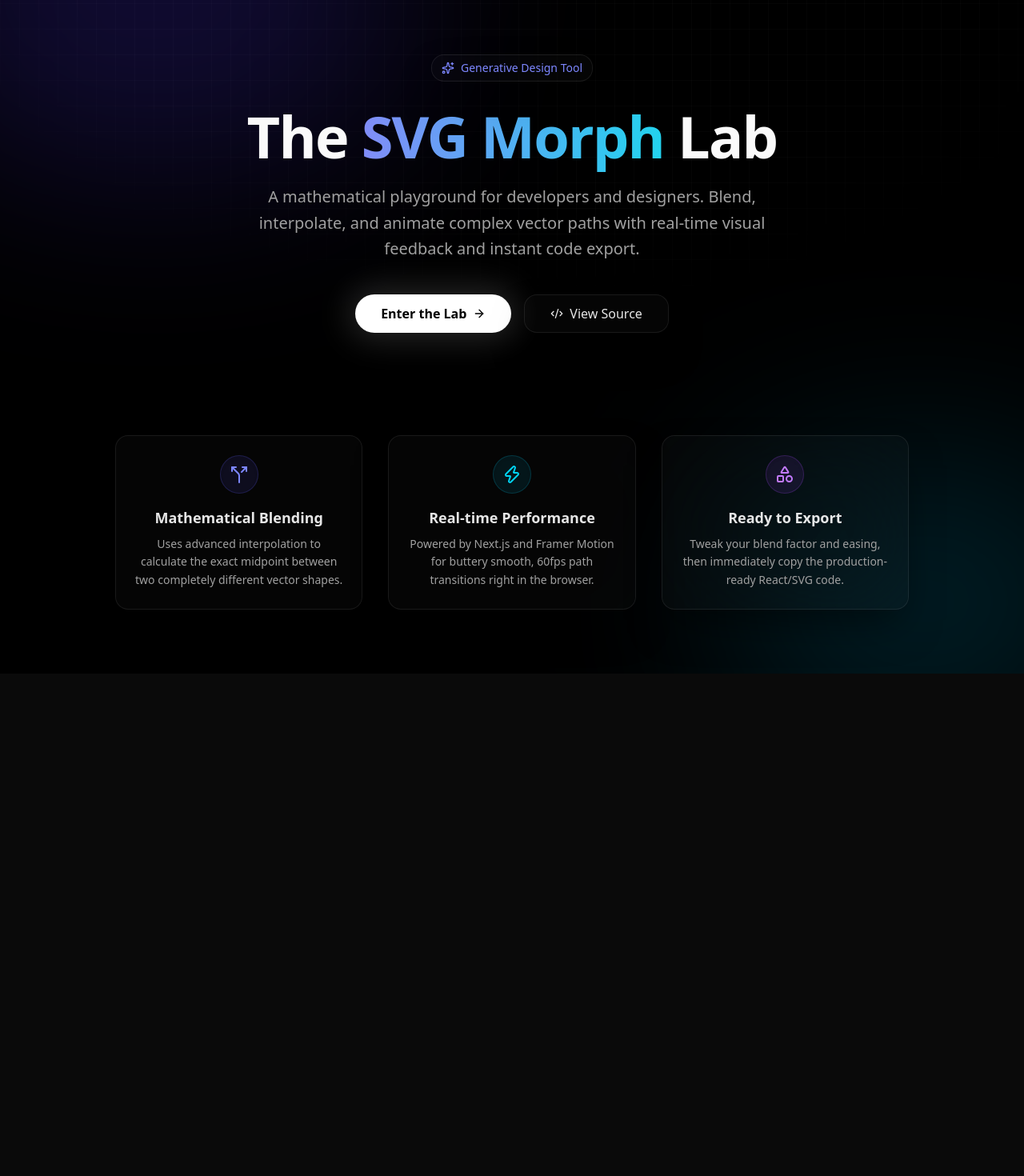
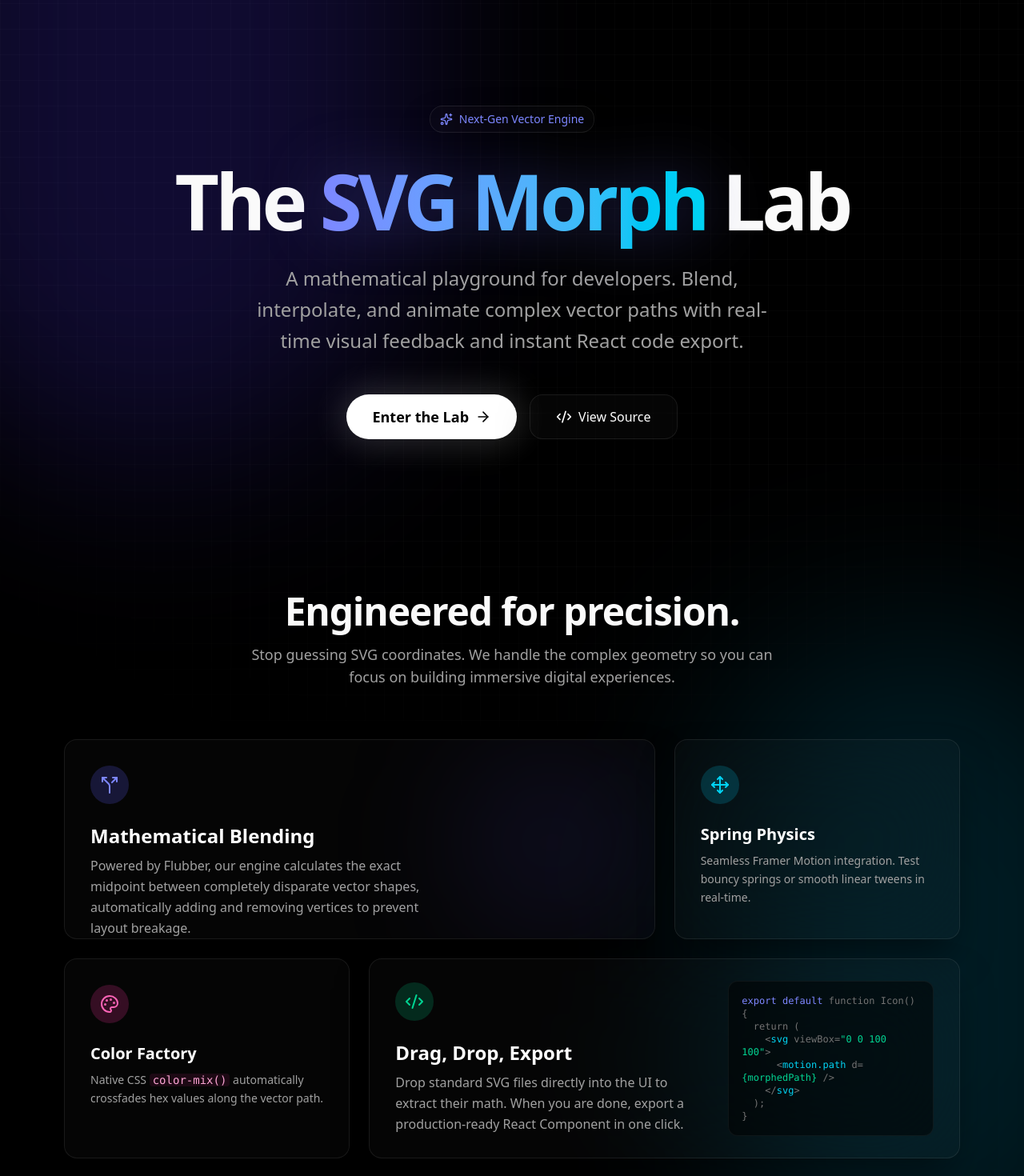
Before and after one commit to bineetNaidu/svg-morph-lab, a Next.js app: page / in a window 1280 px wide. Shown: the part 60-1530 px from the top of the page at 80% size. Before the commit the page ends 902 px from the top, so only its background shows below. Built offline with nearby package versions, Linux system fonts and the light colour scheme.

Commit message:
feat(landing): new landing page, add gh links

```diff
--- a/app/lab/page.tsx
+++ b/app/lab/page.tsx
@@ -25,7 +25,7 @@ export default function LabPage() {
             <span className="text-indigo-400">🧪</span> SVG Morph Lab
           </h1>
           <a
-            href="https://github.com"
+            href="https://github.com/bineetNaidu/svg-morph-lab/"
             target="_blank"
             rel="noreferrer"
             className="text-sm text-neutral-400 hover:text-white transition-colors"
--- a/app/page.tsx
+++ b/app/page.tsx
@@ -1,88 +1,177 @@
+"use client";
+
 import Link from "next/link";
-import { ArrowRight, Sparkles, Code2, Split, Zap, Shapes } from "lucide-react";
+import { motion } from "framer-motion";
+import { ArrowRight, Sparkles, Code2, Split, Zap, Shapes, Move, Palette, Layers } from "lucide-react";
+
+// Animation Variants for smooth scrolling reveals
+const fadeUp:any  = {
+  hidden: { opacity: 0, y: 40 },
+  visible: { opacity: 1, y: 0, transition: { duration: 0.8, ease: [0.16, 1, 0.3, 1] } }
+};
+
+const staggerContainer = {
+  hidden: { opacity: 0 },
+  visible: {
+    opacity: 1,
+    transition: { staggerChildren: 0.1 }
+  }
+};
 
 export default function Home() {
   return (
     <main className="relative min-h-screen flex flex-col items-center justify-start overflow-hidden bg-black text-neutral-50 selection:bg-indigo-500/30">
 
-      {/* ✨ Ambient Aurora Light (for the glass panels to refract) */}
+      {/* ✨ Ambient Aurora Lights */}
       <div className="absolute top-[-20%] left-[-10%] w-[50%] h-[50%] rounded-full bg-indigo-600/20 blur-[120px] pointer-events-none" />
-      <div className="absolute bottom-[-10%] right-[-10%] w-[40%] h-[40%] rounded-full bg-cyan-600/20 blur-[120px] pointer-events-none" />
+      <div className="absolute bottom-[20%] right-[-10%] w-[40%] h-[40%] rounded-full bg-cyan-600/20 blur-[120px] pointer-events-none" />
 
-      {/* Subtle Background Grid - Updated for the dark theme */}
-      <div className="absolute inset-0 bg-[linear-gradient(to_right,#ffffff05_1px,transparent_1px),linear-gradient(to_bottom,#ffffff05_1px,transparent_1px)] bg-size-[24px_32px] mask-[radial-gradient(ellipse_60%_50%_at_50%_0%,#000_70%,transparent_100%)] pointer-events-none"></div>
+      {/* Subtle Background Grid */}
+      <div className="absolute inset-0 bg-[linear-gradient(to_right,#ffffff05_1px,transparent_1px),linear-gradient(to_bottom,#ffffff05_1px,transparent_1px)] bg-size-[24px_32px] mask-[radial-gradient(ellipse_80%_50%_at_50%_0%,#000_70%,transparent_100%)] pointer-events-none" />
 
-      {/* Hero Section */}
-      <div className="relative z-10 flex flex-col items-center text-center px-4 max-w-4xl mx-auto mt-32">
+      {/* --- HERO SECTION --- */}
+      <motion.section
+        className="relative z-10 flex flex-col items-center text-center px-4 max-w-5xl mx-auto mt-32 md:mt-48 min-h-[60vh]"
+        initial="hidden" animate="visible" variants={staggerContainer}
+      >
+        <motion.div variants={fadeUp} className="inline-flex items-center gap-2 px-3 py-1.5 rounded-full glass-panel border-indigo-500/20 text-indigo-400 text-sm font-medium mb-8">
+          <Sparkles className="w-4 h-4" />
+          <span>Next-Gen Vector Engine</span>
+        </motion.div>
 
-        <div className="inline-flex items-center gap-2 px-3 py-1.5 rounded-full glass-panel border-indigo-500/20 text-indigo-400 text-sm font-medium mb-8">
-          <Sparkles className="w-4 h-4" />
-          <span>Generative Design Tool</span>
+        <motion.h1 variants={fadeUp} className="text-6xl md:text-8xl font-extrabold tracking-tighter mb-6 leading-[1.1]">
+          The <span className="text-transparent bg-clip-text bg-linear-to-r from-indigo-400 to-cyan-400 drop-shadow-[0_0_40px_rgba(99,102,241,0.4)]">SVG Morph</span> Lab
+        </motion.h1>
+
+        <motion.p variants={fadeUp} className="text-lg md:text-2xl text-neutral-400 max-w-2xl mb-12 leading-relaxed font-light">
+          A mathematical playground for developers. Blend, interpolate, and animate complex vector paths with real-time visual feedback and instant React code export.
+        </motion.p>
+
+        {/* Calls to Action */}
+        <motion.div variants={fadeUp} className="flex flex-col sm:flex-row gap-4 w-full sm:w-auto">
+          <Link
+            href="/lab"
+            className="group flex items-center justify-center gap-2 h-14 px-8 rounded-full bg-white text-black font-bold text-lg transition-all hover:bg-neutral-200 hover:scale-105 active:scale-95 shadow-[0_0_40px_8px_rgba(255,255,255,0.15)]"
+          >
+            Enter the Lab
+            <ArrowRight className="w-5 h-5 transition-transform group-hover:translate-x-1" />
+          </Link>
+          <a
+            href="https://github.com/bineetNaidu/svg-morph-lab/"
+            target="_blank"
+            rel="noreferrer"
+            className="flex items-center justify-center gap-2 h-14 px-8 rounded-full glass-panel hover:bg-white/10 transition-colors font-medium text-white"
+          >
+            <Code2 className="w-5 h-5" />
+            View Source
+          </a>
+        </motion.div>
+      </motion.section>
+
+      {/* --- BENTO GRID FEATURES SECTION --- */}
+      <motion.section
+        className="relative z-10 w-full max-w-6xl mx-auto px-4 py-32"
+        initial="hidden" whileInView="visible" viewport={{ once: true, margin: "-100px" }} variants={staggerContainer}
+      >
+        <div className="text-center mb-16">
+          <motion.h2 variants={fadeUp} className="text-3xl md:text-5xl font-bold tracking-tight mb-4">
+            Engineered for precision.
+          </motion.h2>
+          <motion.p variants={fadeUp} className="text-neutral-400 text-lg max-w-2xl mx-auto">
+            Stop guessing SVG coordinates. We handle the complex geometry so you can focus on building immersive digital experiences.
+          </motion.p>
         </div>
 
-        <h1 className="text-5xl md:text-7xl font-bold tracking-tight mb-6">
-          The <span className="text-glow">SVG Morph</span> Lab
-        </h1>
+        {/* Asymmetrical Bento Grid */}
+        <div className="grid grid-cols-1 md:grid-cols-3 gap-6 auto-rows-[250px]">
 
-        <p className="text-lg md:text-xl text-neutral-400 max-w-2xl mb-10 leading-relaxed">
-          A mathematical playground for developers and designers. Blend, interpolate, and animate complex vector paths with real-time visual feedback and instant code export.
-        </p>
+          {/* Feature 1: Large Feature */}
+          <motion.div variants={fadeUp} className="md:col-span-2 glass-panel p-8 flex flex-col justify-between group hover:bg-white/4 transition-colors relative overflow-hidden">
+            <div className="absolute top-0 right-0 w-64 h-64 bg-indigo-500/10 blur-[80px] rounded-full group-hover:bg-indigo-500/20 transition-colors" />
+            <div>
+              <div className="w-12 h-12 rounded-full bg-indigo-500/20 flex items-center justify-center text-indigo-400 mb-6">
+                <Split className="w-6 h-6" />
+              </div>
+              <h3 className="text-2xl font-bold mb-2 text-white">Mathematical Blending</h3>
+              <p className="text-neutral-400 leading-relaxed max-w-md">
+                Powered by Flubber, our engine calculates the exact midpoint between completely disparate vector shapes, automatically adding and removing vertices to prevent layout breakage.
+              </p>
+            </div>
+          </motion.div>
 
-        {/* Calls to Action */}
-        <div className="flex flex-col sm:flex-row gap-4 w-full sm:w-auto">
+          {/* Feature 2: Small Box */}
+          <motion.div variants={fadeUp} className="glass-panel p-8 flex flex-col justify-between group hover:bg-white/4 transition-colors">
+            <div>
+              <div className="w-12 h-12 rounded-full bg-cyan-500/20 flex items-center justify-center text-cyan-400 mb-6">
+                <Move className="w-6 h-6" />
+              </div>
+              <h3 className="text-xl font-bold mb-2 text-white">Spring Physics</h3>
+              <p className="text-neutral-400 text-sm leading-relaxed">
+                Seamless Framer Motion integration. Test bouncy springs or smooth linear tweens in real-time.
+              </p>
+            </div>
+          </motion.div>
+
+          {/* Feature 3: Small Box */}
+          <motion.div variants={fadeUp} className="glass-panel p-8 flex flex-col justify-between group hover:bg-white/4 transition-colors">
+            <div>
+              <div className="w-12 h-12 rounded-full bg-pink-500/20 flex items-center justify-center text-pink-400 mb-6">
+                <Palette className="w-6 h-6" />
+              </div>
+              <h3 className="text-xl font-bold mb-2 text-white">Color Factory</h3>
+              <p className="text-neutral-400 text-sm leading-relaxed">
+                Native CSS <code className="text-pink-300 bg-pink-500/10 px-1 rounded">color-mix()</code> automatically crossfades hex values along the vector path.
+              </p>
+            </div>
+          </motion.div>
+
+          {/* Feature 4: Medium/Wide Box */}
+          <motion.div variants={fadeUp} className="md:col-span-2 glass-panel p-8 flex flex-col md:flex-row items-start md:items-center justify-between gap-8 group hover:bg-white/4 transition-colors">
+            <div className="max-w-sm">
+              <div className="w-12 h-12 rounded-full bg-emerald-500/20 flex items-center justify-center text-emerald-400 mb-6">
+                <Code2 className="w-6 h-6" />
+              </div>
+              <h3 className="text-2xl font-bold mb-2 text-white">Drag, Drop, Export</h3>
+              <p className="text-neutral-400 leading-relaxed">
+                Drop standard SVG files directly into the UI to extract their math. When you are done, export a production-ready React Component in one click.
+              </p>
+            </div>
+            {/* Decorative Code Block Mockup */}
+            <div className="flex-1 w-full bg-black/50 border border-white/5 rounded-xl p-4 font-mono text-xs text-neutral-500 shadow-inner">
+              <span className="text-indigo-400">export default</span> function Icon() {"{"}<br/>
+              &nbsp;&nbsp;return (<br/>
+              &nbsp;&nbsp;&nbsp;&nbsp;&lt;<span className="text-cyan-400">svg</span> viewBox=<span className="text-emerald-400">"0 0 100 100"</span>&gt;<br/>
+              &nbsp;&nbsp;&nbsp;&nbsp;&nbsp;&nbsp;&lt;<span className="text-cyan-400">motion.path</span> d=<span className="text-emerald-400">{"{morphedPath}"}</span> /&gt;<br/>
+              &nbsp;&nbsp;&nbsp;&nbsp;&lt;/<span className="text-cyan-400">svg</span>&gt;<br/>
+              &nbsp;&nbsp;);<br/>
+              {"}"}
+            </div>
+          </motion.div>
+
+        </div>
+      </motion.section>
+
+      {/* --- FOOTER CTA --- */}
+      <motion.section
+        className="relative z-10 w-full py-32 flex flex-col items-center justify-center text-center border-t border-white/5 bg-linear-to-b from-transparent to-indigo-950/20"
+        initial="hidden" whileInView="visible" viewport={{ once: true }} variants={staggerContainer}
+      >
+        <motion.div variants={fadeUp} className="w-16 h-16 rounded-2xl bg-indigo-500/20 flex items-center justify-center text-indigo-400 mb-8 transform rotate-12">
+          <Layers className="w-8 h-8" />
+        </motion.div>
+        <motion.h2 variants={fadeUp} className="text-4xl md:text-6xl font-bold tracking-tight mb-6">
+          Ready to morph?
+        </motion.h2>
+        <motion.div variants={fadeUp}>
           <Link
             href="/lab"
-            className="group flex items-center justify-center gap-2 h-12 px-8 rounded-full bg-white text-black font-bold transition-all hover:bg-neutral-200 hover:scale-105 active:scale-95 shadow-[0_0_40px_8px_rgba(255,255,255,0.15)]"
+            className="group flex items-center justify-center gap-2 h-14 px-10 rounded-full bg-indigo-500 text-white font-bold text-lg transition-all hover:bg-indigo-400 hover:scale-105 active:scale-95 shadow-[0_0_30px_rgba(99,102,241,0.3)]"
           >
-            Enter the Lab
-            <ArrowRight className="w-4 h-4 transition-transform group-hover:translate-x-1" />
+            Open Playground
           </Link>
-          <a
-            href="https://github.com"
-            target="_blank"
-            rel="noreferrer"
-            className="flex items-center justify-center gap-2 h-12 px-8 rounded-full glass-panel hover:bg-white/4 transition-colors font-medium text-white/90"
-          >
-            <Code2 className="w-4 h-4" />
-            View Source
-          </a>
-        </div>
-      </div>
+        </motion.div>
+      </motion.section>
 
-      {/* Feature Highlights using the new global `.glass-panel` class */}
-      <div className="relative z-10 grid grid-cols-1 md:grid-cols-3 gap-8 max-w-5xl mx-auto mt-32 px-4 pb-20">
-
-        <div className="flex flex-col items-center text-center p-6 glass-panel hover:bg-white/4 transition-colors">
-          <div className="w-12 h-12 rounded-full bg-indigo-500/10 border border-indigo-500/20 flex items-center justify-center mb-4 text-indigo-400 shadow-inner">
-            <Split className="w-6 h-6" />
-          </div>
-          <h3 className="text-lg font-semibold mb-2 text-white/90">Mathematical Blending</h3>
-          <p className="text-neutral-400 text-sm leading-relaxed">
-            Uses advanced interpolation to calculate the exact midpoint between two completely different vector shapes.
-          </p>
-        </div>
-
-        <div className="flex flex-col items-center text-center p-6 glass-panel hover:bg-white/4 transition-colors">
-          <div className="w-12 h-12 rounded-full bg-cyan-500/10 border border-cyan-500/20 flex items-center justify-center mb-4 text-cyan-400 shadow-inner">
-            <Zap className="w-6 h-6" />
-          </div>
-          <h3 className="text-lg font-semibold mb-2 text-white/90">Real-time Performance</h3>
-          <p className="text-neutral-400 text-sm leading-relaxed">
-            Powered by Next.js and Framer Motion for buttery smooth, 60fps path transitions right in the browser.
-          </p>
-        </div>
-
-        <div className="flex flex-col items-center text-center p-6 glass-panel hover:bg-white/4 transition-colors">
-          <div className="w-12 h-12 rounded-full bg-purple-500/10 border border-purple-500/20 flex items-center justify-center mb-4 text-purple-400 shadow-inner">
-            <Shapes className="w-6 h-6" />
-          </div>
-          <h3 className="text-lg font-semibold mb-2 text-white/90">Ready to Export</h3>
-          <p className="text-neutral-400 text-sm leading-relaxed">
-            Tweak your blend factor and easing, then immediately copy the production-ready React/SVG code.
-          </p>
-        </div>
-
-      </div>
     </main>
   );
 }
```
